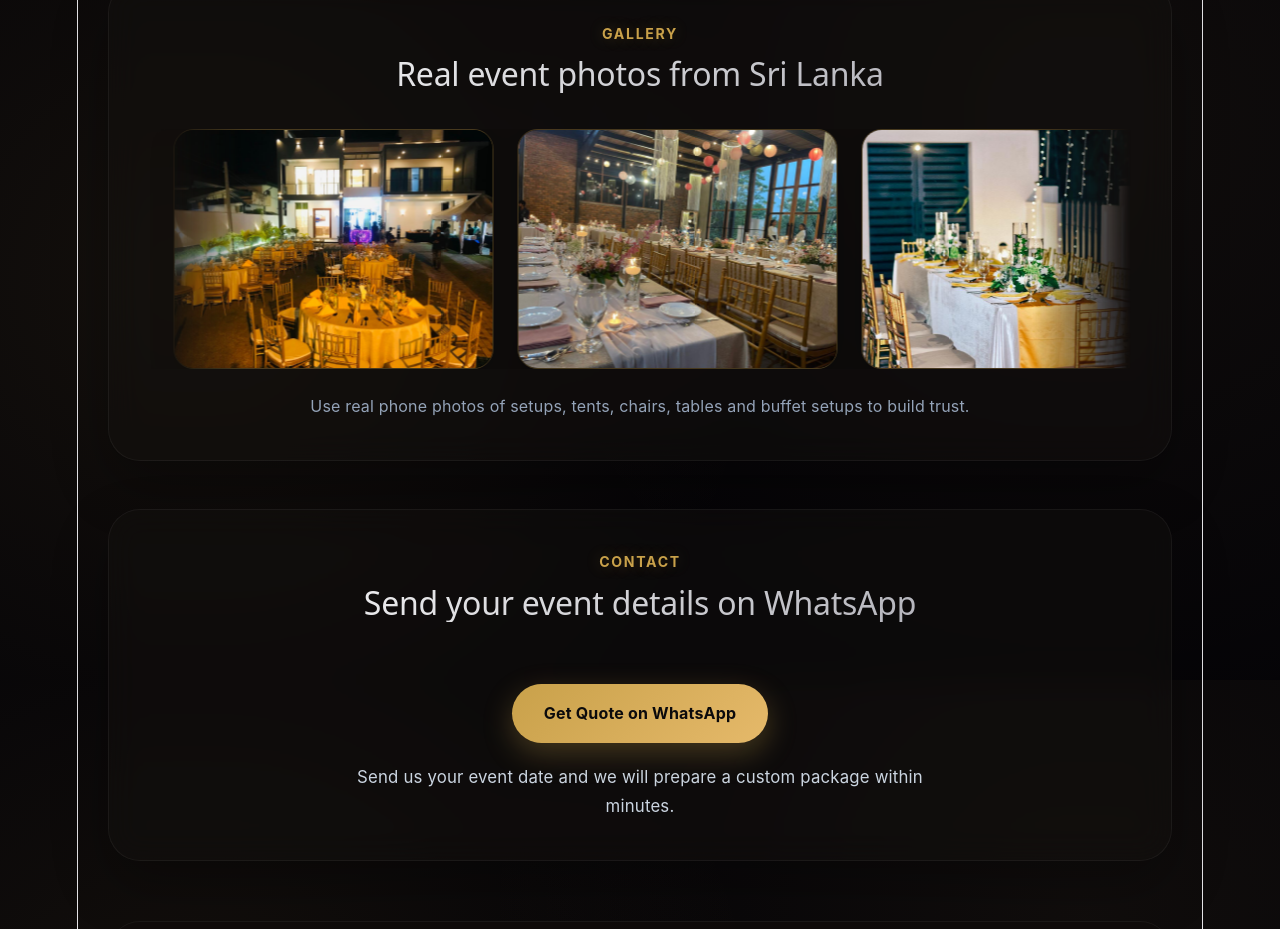
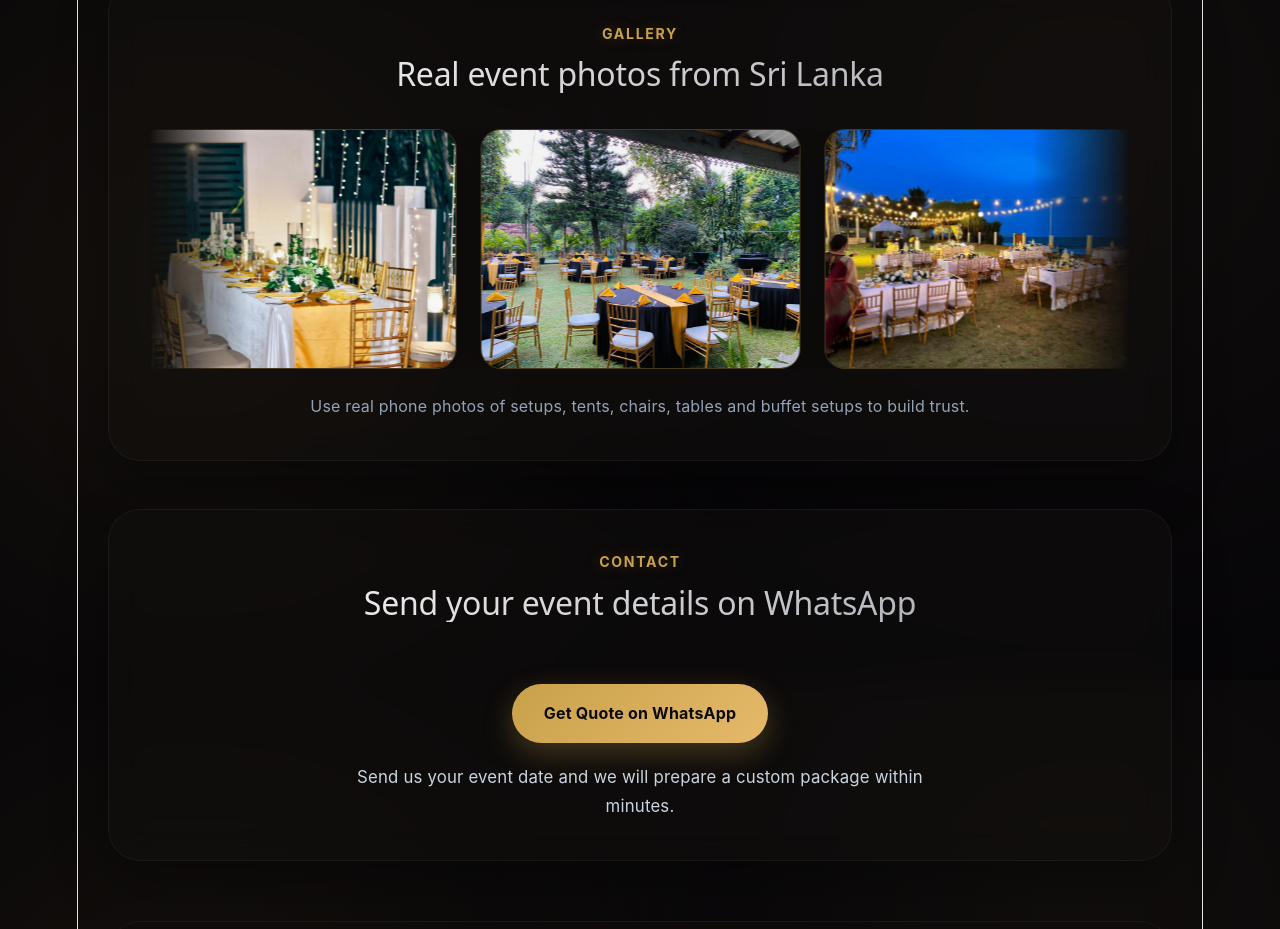
Before and after one commit to osandipabasara-design/event-rental-site, a React (Vite) app: page / in a window 1280 px wide. Shown: the part 1720-2649 px from the top of the page. Built offline with nearby package versions, Linux system fonts and the light colour scheme.

Commit message:
change scroll direction

```diff
--- a/src/App.css
+++ b/src/App.css
@@ -501,19 +501,19 @@ a {
   display: flex;
   gap: 24px;
   min-width: max-content;
-  animation: scrollRight 35s linear infinite;
+  animation: scrollLeft 35s linear infinite;
 }
 
 .marquee-content:hover {
   animation-play-state: paused;
 }
 
-@keyframes scrollRight {
+@keyframes scrollLeft {
   from {
-    transform: translateX(-50%);
+    transform: translateX(0%);
   }
   to {
-    transform: translateX(0%);
+    transform: translateX(-50%);
   }
 }
 
```
